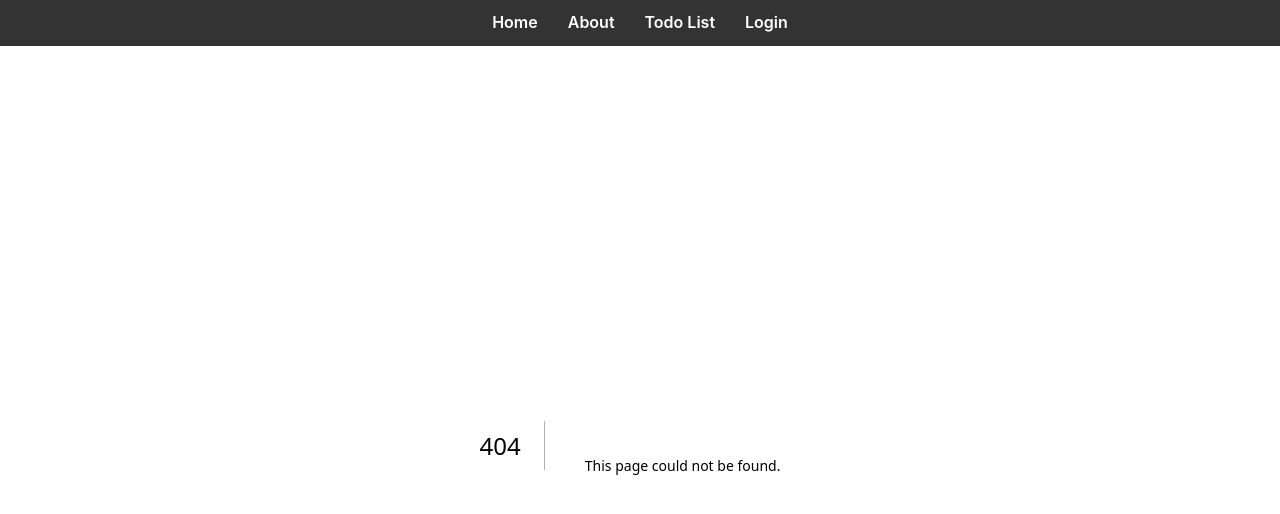
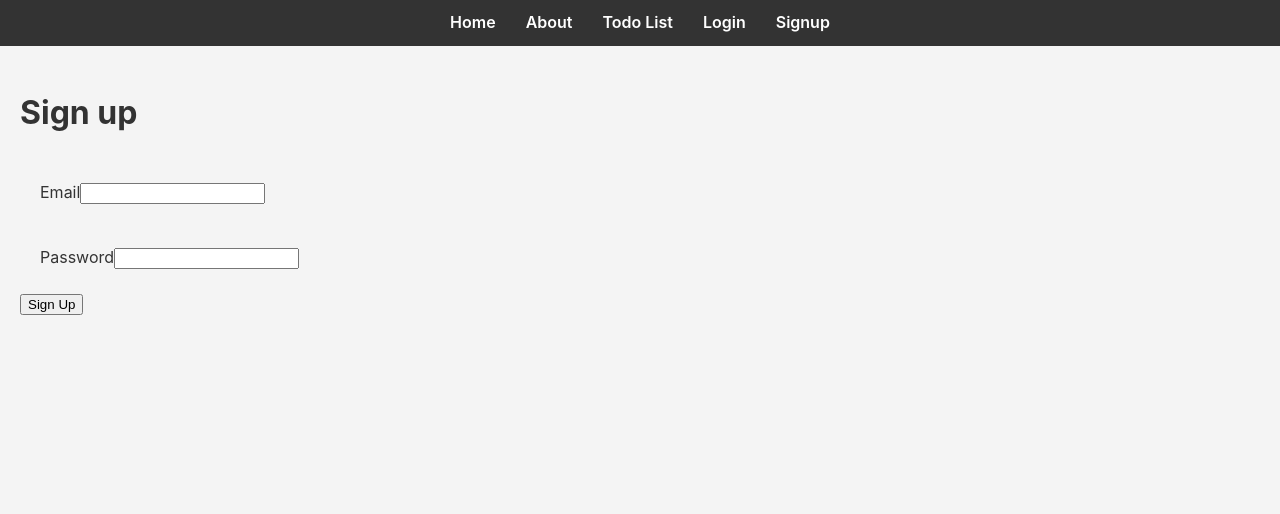
Before and after one commit to zli213/TaskTick, a Next.js app: page /signup in a window 1280 px wide. Before the commit this address had no page. Shown: the top 514 px of the page. Built offline with nearby package versions, Linux system fonts and the light colour scheme.

Commit message:
Update 10 files: unfinished version

```diff
--- a/app/layout.js
+++ b/app/layout.js
@@ -16,6 +16,7 @@ export default function RootLayout({ children }) {
           <Link href="/about">About</Link>
           <Link href="/today">Todo List</Link>
           <Link href="/login">Login</Link>
+          <Link href="/signup">Signup</Link>
         </nav>
         <main>{children}</main>
       </body>
--- /dev/null
+++ b/app/signup/page.js
@@ -0,0 +1,7 @@
+import Signup from "../../components/pages/Signup/index";
+
+function SignupPage() {
+  return <Signup />;
+}
+
+export default SignupPage;
--- /dev/null
+++ b/components/pages/Signup/SignupForm.client.js
@@ -0,0 +1,41 @@
+'use client';
+import React from 'react';
+import { signIn } from 'next-auth/react';
+import styles from './index.scss';
+
+const SignupForm = () => {
+  const handleSubmit = async (event) => {
+    event.preventDefault();
+    const email = event.target.email.value;
+    const password = event.target.password.value;
+    console.log(email);
+
+    // 后端接收 API
+    const response = await fetch('/api/register', {
+        method: 'POST',
+        headers: {
+          'Content-Type': 'application/json',
+        },
+        body: JSON.stringify({ email, password }),
+      });
+
+      const data = await response.json();
+      console.log(data); // 测试输出
+  };
+
+  return (
+    <form onSubmit={handleSubmit}>
+      <div className={styles.inputGroup}>
+        <label htmlFor="email">Email</label>
+        <input type="email" id="email" required />
+      </div>
+      <div className={styles.inputGroup}>
+        <label htmlFor="password">Password</label>
+        <input type="password" id="password" required />
+      </div>
+      <button type="submit">Sign Up</button>
+    </form>
+  );
+};
+
+export default SignupForm;
--- /dev/null
+++ b/components/pages/Signup/index.js
@@ -0,0 +1,16 @@
+// pages/signup.js 或其他页面文件
+import React from 'react';
+import SignupForm from './SignupForm.client'; // 确保路径是正确的
+
+const Signup = () => {
+  return (
+    <>
+      <div>
+        <h1>Sign up</h1>
+        <SignupForm />
+      </div>
+    </>
+  );
+};
+
+export default Signup;
--- a/package.json
+++ b/package.json
@@ -6,7 +6,9 @@
     "@testing-library/jest-dom": "^5.17.0",
     "@testing-library/react": "^13.4.0",
     "@testing-library/user-event": "^13.5.0",
+    "mongodb": "^6.3.0",
     "next": "^13.5.3",
+    "next-auth": "^4.24.5",
     "react": "^18.2.0",
     "react-dom": "^18.2.0",
     "sass": "^1.66.1",
```
Also changed, not shown: components/pages/api/register.js (added, +13 -0 lines), components/pages/Signup/index.scss (added), 1 other file (tests, documents, lock files or other folders).
